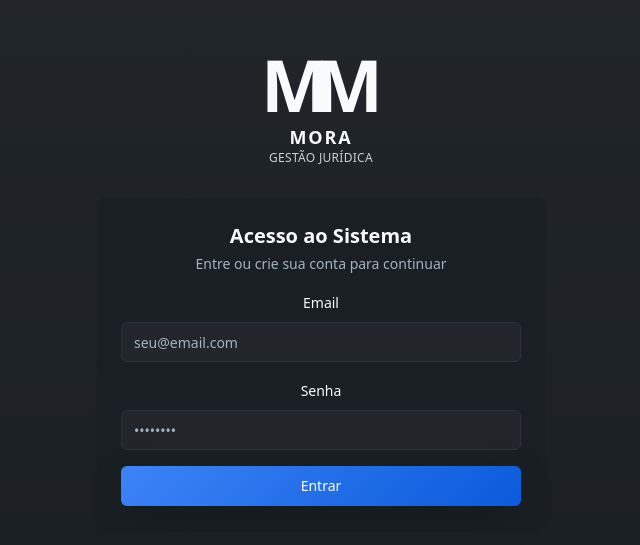
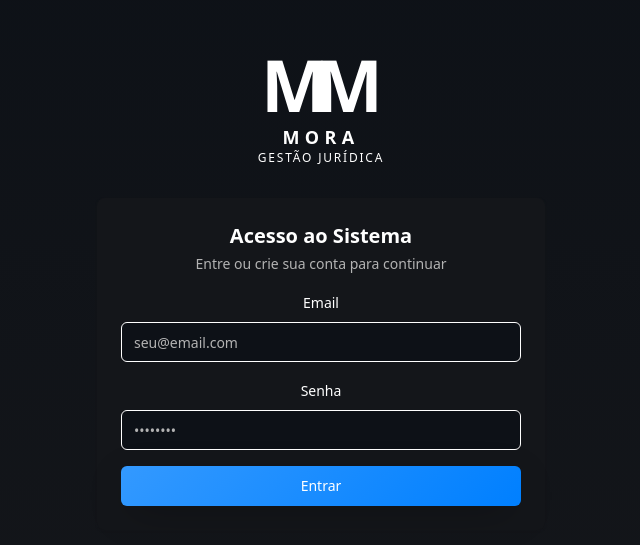
Before and after one commit to voxxc/vouti-front, a React (Vite) app: page /auth in a window 1280 px wide. Shown: the part 143-688 px from the top of the page, without its empty margins (319-959 px from the left). Built offline with nearby package versions, Linux system fonts and the light colour scheme.

Commit message:
Refactor: Apply JusOffice theme

```diff
--- a/src/components/Logo.tsx
+++ b/src/components/Logo.tsx
@@ -40,10 +40,10 @@ const Logo = ({ className = "", size = "md" }: LogoProps) => {
 
       {/* Text */}
       <div className="flex flex-col items-center text-center">
-        <span className={`font-bold text-mora-gold tracking-widest ${logoSizes[size].sub} leading-none`}>
+        <span className={`font-bold text-mora-gold tracking-[0.3em] ${logoSizes[size].sub} leading-none`}>
           MORA
         </span>
-        <span className="text-xs text-mora-gold font-medium tracking-wide mt-1 opacity-80">
+        <span className="text-xs text-mora-gold font-normal tracking-[0.15em] mt-1">
           GESTÃO JURÍDICA
         </span>
       </div>
--- a/src/index.css
+++ b/src/index.css
@@ -8,37 +8,37 @@ All colors MUST be HSL.
 
 @layer base {
   :root {
-    --background: 210 11% 15%;
-    --foreground: 210 20% 98%;
+    --background: 216 28% 7%;
+    --foreground: 0 0% 100%;
 
-    --card: 210 15% 12%;
-    --card-foreground: 210 20% 98%;
+    --card: 220 13% 9%;
+    --card-foreground: 0 0% 100%;
 
-    --popover: 210 15% 12%;
-    --popover-foreground: 210 20% 98%;
+    --popover: 220 13% 9%;
+    --popover-foreground: 0 0% 100%;
 
-    --primary: 217 91% 60%;
-    --primary-foreground: 210 20% 98%;
+    --primary: 210 100% 60%;
+    --primary-foreground: 0 0% 100%;
 
-    --secondary: 210 20% 20%;
-    --secondary-foreground: 210 20% 98%;
+    --secondary: 220 13% 15%;
+    --secondary-foreground: 0 0% 100%;
 
-    --muted: 210 20% 18%;
-    --muted-foreground: 210 20% 70%;
+    --muted: 220 13% 15%;
+    --muted-foreground: 0 0% 70%;
 
-    --accent: 210 20% 22%;
-    --accent-foreground: 210 20% 98%;
+    --accent: 220 13% 15%;
+    --accent-foreground: 0 0% 100%;
 
     --destructive: 0 65% 55%;
-    --destructive-foreground: 210 20% 98%;
+    --destructive-foreground: 0 0% 100%;
 
     /* MORA Professional colors */
-    --mora-blue: 217 91% 60%;
-    --mora-blue-dark: 217 91% 45%;
-    --mora-gold: 45 100% 70%;
-    --mora-neutral: 210 20% 60%;
-    --mora-dark: 210 11% 15%;
-    --mora-card: 210 15% 12%;
+    --mora-blue: 210 100% 60%;
+    --mora-blue-dark: 210 100% 50%;
+    --mora-gold: 43 100% 60%;
+    --mora-neutral: 220 13% 60%;
+    --mora-dark: 216 28% 7%;
+    --mora-card: 220 13% 9%;
 
     /* Status colors for kanban */
     --status-waiting: 45 40% 25%;
@@ -48,16 +48,16 @@ All colors MUST be HSL.
 
     /* Gradients */
     --gradient-primary: linear-gradient(135deg, hsl(var(--mora-blue)), hsl(var(--mora-blue-dark)));
-    --gradient-subtle: linear-gradient(180deg, hsl(210 11% 15%), hsl(210 15% 12%));
-    --gradient-background: radial-gradient(ellipse at center, hsl(210 15% 12%) 0%, hsl(210 11% 15%) 100%);
+    --gradient-subtle: linear-gradient(180deg, hsl(216 28% 7%), hsl(220 13% 9%));
+    --gradient-background: radial-gradient(ellipse at top, hsl(220 13% 11%) 0%, hsl(216 28% 7%) 100%);
 
     /* Shadows */
     --shadow-elegant: 0 10px 40px -10px hsl(0 0% 0% / 0.4);
     --shadow-card: 0 8px 32px -8px hsl(0 0% 0% / 0.3);
 
-    --border: 210 20% 25%;
-    --input: 210 15% 20%;
-    --ring: 217 91% 60%;
+    --border: 220 13% 20%;
+    --input: 0 0% 100%;
+    --ring: 210 100% 60%;
 
     --radius: 0.5rem;
 
--- a/src/pages/Login.tsx
+++ b/src/pages/Login.tsx
@@ -68,7 +68,7 @@ const Login = ({ onLogin }: LoginProps) => {
           <CardContent className="space-y-6">
             <form onSubmit={handleSubmit} className="space-y-4">
               <div className="space-y-2">
-                <Label htmlFor="email" className="text-foreground">Email</Label>
+                <Label htmlFor="email" className="text-white">Email</Label>
                 <Input
                   id="email"
                   type="email"
@@ -76,12 +76,12 @@ const Login = ({ onLogin }: LoginProps) => {
                   value={email}
                   onChange={(e) => setEmail(e.target.value)}
                   disabled={isLoading}
-                  className="bg-input border-border text-foreground"
+                  className="bg-white text-gray-900 border-0"
                 />
               </div>
 
               <div className="space-y-2">
-                <Label htmlFor="password" className="text-foreground">Senha</Label>
+                <Label htmlFor="password" className="text-white">Senha</Label>
                 <Input
                   id="password"
                   type="password"
@@ -89,13 +89,13 @@ const Login = ({ onLogin }: LoginProps) => {
                   value={password}
                   onChange={(e) => setPassword(e.target.value)}
                   disabled={isLoading}
-                  className="bg-input border-border text-foreground"
+                  className="bg-white text-gray-900 border-0"
                 />
               </div>
 
               <Button
                 type="submit"
-                className="w-full bg-mora-blue hover:bg-mora-blue-dark text-white font-medium py-3 mt-6"
+                className="w-full bg-primary hover:bg-primary/90 text-white font-medium py-3 mt-6"
                 disabled={isLoading}
               >
                 {isLoading ? "Entrando..." : "Entrar"}
@@ -103,14 +103,9 @@ const Login = ({ onLogin }: LoginProps) => {
             </form>
 
             <div className="text-center space-y-2">
-              <button className="text-sm text-muted-foreground hover:text-mora-blue transition-colors">
+              <button className="text-sm text-gray-400 hover:text-mora-gold transition-colors">
                 Esqueceu a senha?
               </button>
-              <div className="border-t border-border pt-4">
-                <p className="text-xs text-muted-foreground">
-                  Demo: admin@escritorio.com / 123456
-                </p>
-              </div>
             </div>
           </CardContent>
         </Card>
```
